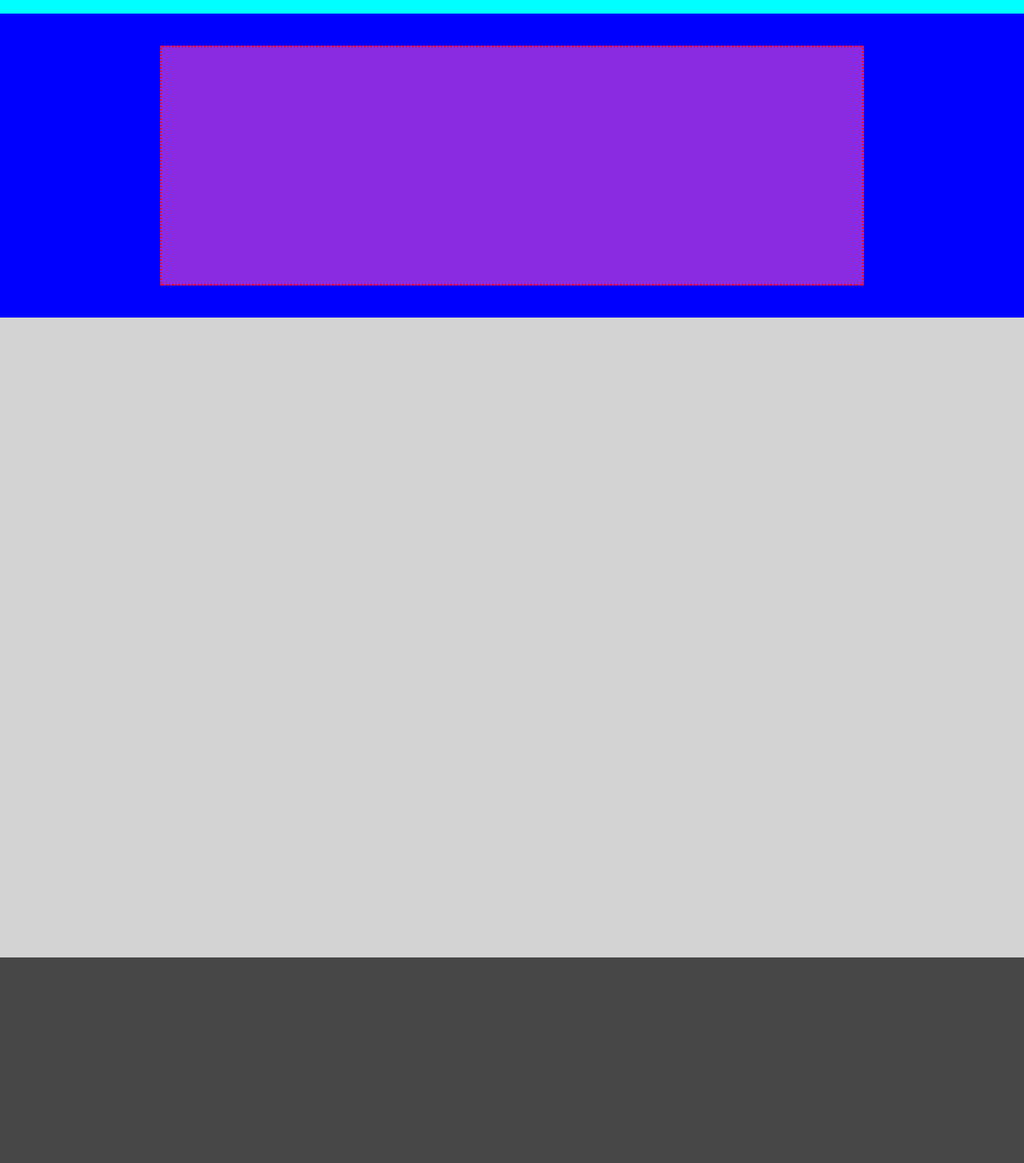
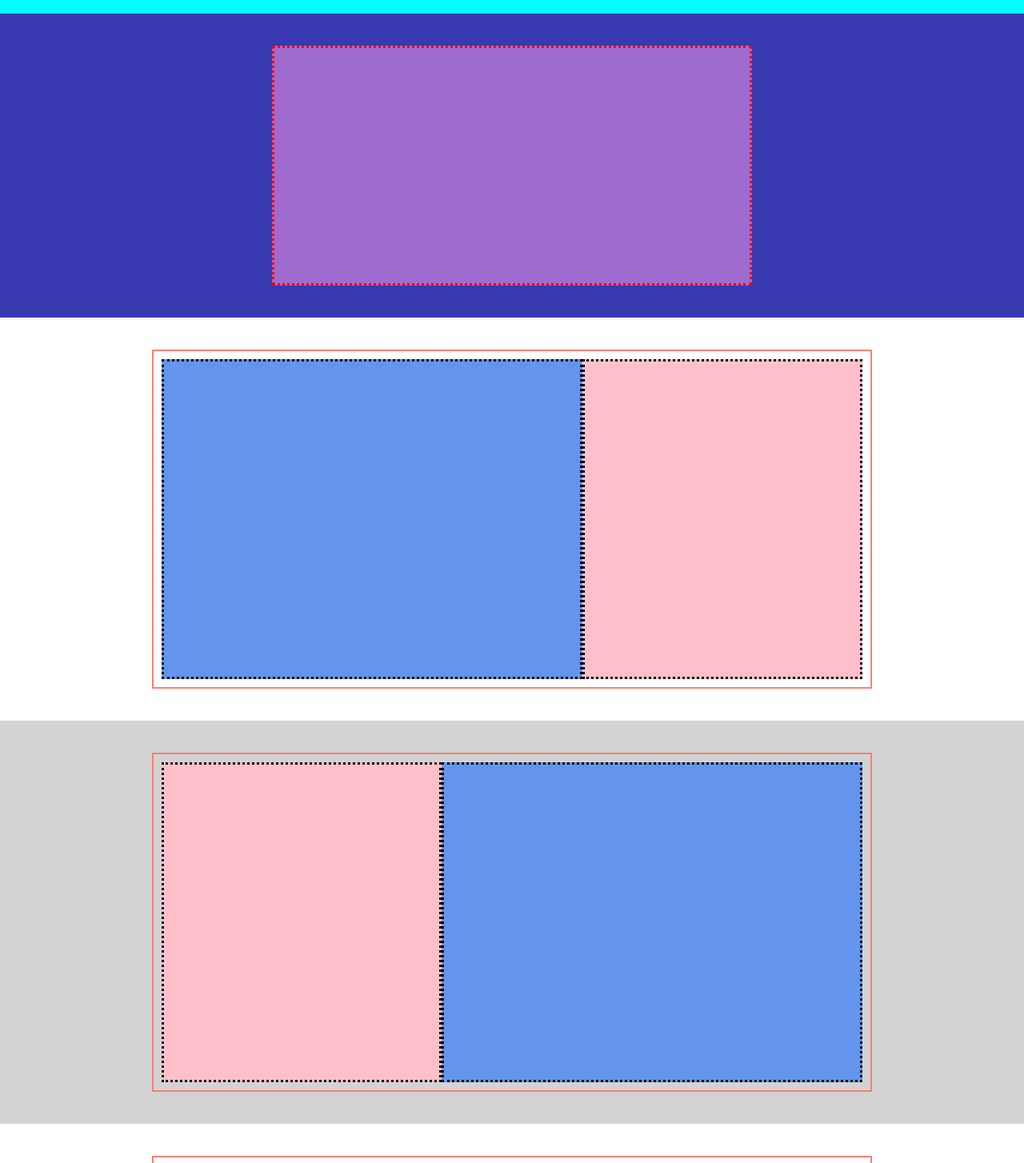
Before and after one commit to BernardoClasse86/htmlcss-struttura-discord, a plain HTML site: page index.html in a window 1280 px wide. Shown: the part 87-1541 px from the top of the page at 80% size. Drawn offline with Linux system fonts and the light colour scheme.

Commit message:
FEAT main layout added

```diff
--- a/css/app.css
+++ b/css/app.css
@@ -14,7 +14,7 @@ img {
 .debug header {
     background-color: aqua;
     min-height: 80px;
-    padding: 20px;
+    padding: 20px 0;
 }
 
 .debug main {
@@ -44,7 +44,7 @@ img {
 .container_h {
     max-width: 900px;
     margin: 0 auto;
-    background-color: blue;
+    background-color: rgb(74, 74, 155);
 }
 
 .row {
@@ -76,12 +76,58 @@ img {
 .container_opening {
     margin: 0 auto;
     padding: 40px 200px;
-    background-color: blue;
+    background-color: rgb(56, 56, 177);
 }
 
 .opening_box {
-    background-color: blueviolet;
+    background-color: rgb(159, 107, 207);
     padding: 40px;
     min-height: 300px;
-    border: 2px dotted red;
+    border: 3px dotted red;
+    max-width: 600px;
+    margin: 0 auto;
 }
+
+/* sezioni centrali */
+
+/* layout pic+text */
+
+.background_one_three{
+    background-color: white;
+}
+
+.container_section {
+    max-width: 900px;
+    margin: 0 auto;
+    padding: 40px 0;
+}
+
+.row-col-2 > .figure {
+    flex-basis: 60%;
+    min-height: 400px;
+    background-color: cornflowerblue;
+}
+
+.row-col-2 > .text_one {
+    flex-basis: 40%;
+    min-height: 400px;
+    background-color: pink;
+}
+
+.reverse {
+    flex-direction: row-reverse;
+}
+
+/* layout pic+text ended */
+
+.container_end {
+    margin: 0 auto;
+    padding: 40px 0;
+    max-width: 900px;
+}
+
+.content_end {
+    background-color: rgb(31, 121, 31);
+    min-height: 900px;
+    border: 3px dotted blue;
+}
--- a/index.html
+++ b/index.html
@@ -39,9 +39,59 @@
         </section>
     </div>
 
+    <!-- main section articles -->
+
     <main>
 
+        <section class="background_one_three">
+
+            <div class="container_section">
+                <div class="row row-col-2">
+                    <div class="col figure"></div>
+                    <div class="col text_one"></div>
+                </div>
+
+            </div>
+
+        </section>
+
+        <section>
+
+            <div class="container_section">
+                <div class="row row-col-2 reverse">
+                    <div class="col figure"></div>
+                    <div class="col text_one"></div>
+                </div>
+
+            </div>
+
+        </section>
+
+        <section class="background_one_three">
+
+            <div class="container_section">
+                <div class="row row-col-2">
+                    <div class="col figure"></div>
+                    <div class="col text_one"></div>
+                </div>
+
+            </div>
+
+        </section>
+
+        <section>
+
+            <div class="container_end">
+                <div class="content_end">
+
+                </div>
+            </div>
+
+        </section>
+
     </main>
+
+    <!-- footers -->
 
     <footer>
 
```
